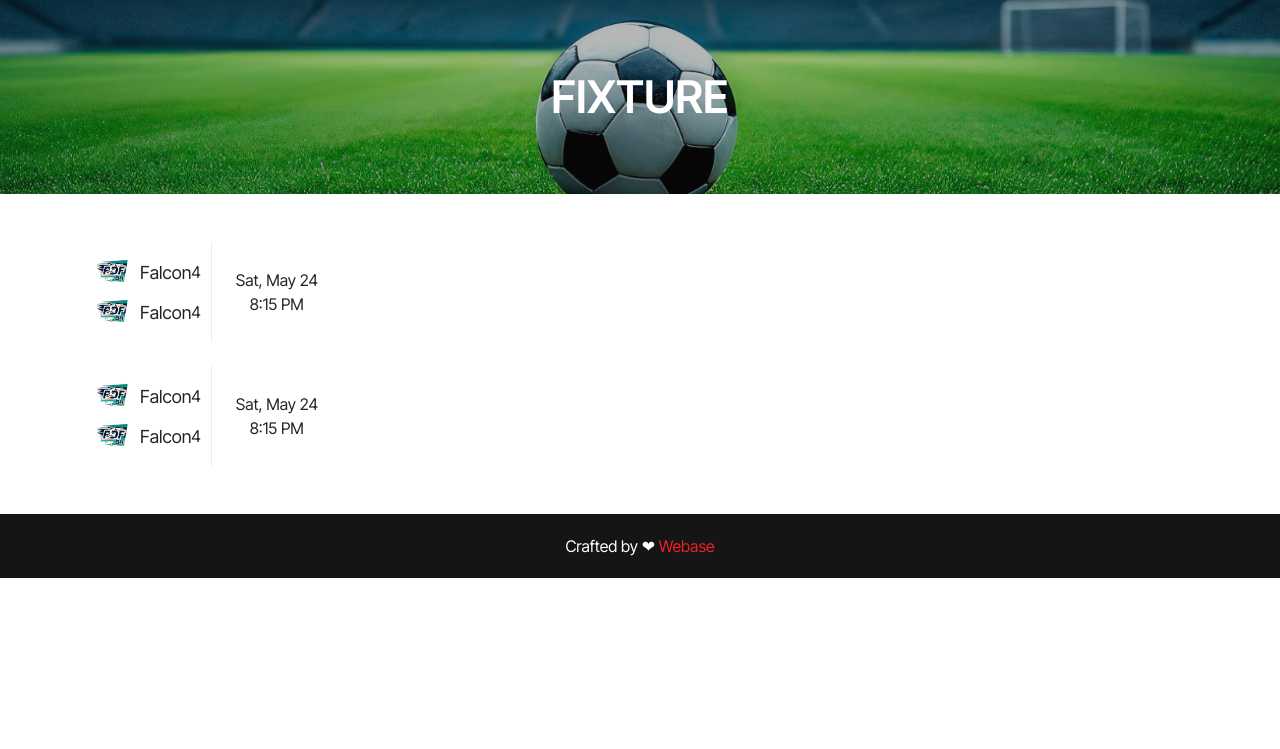
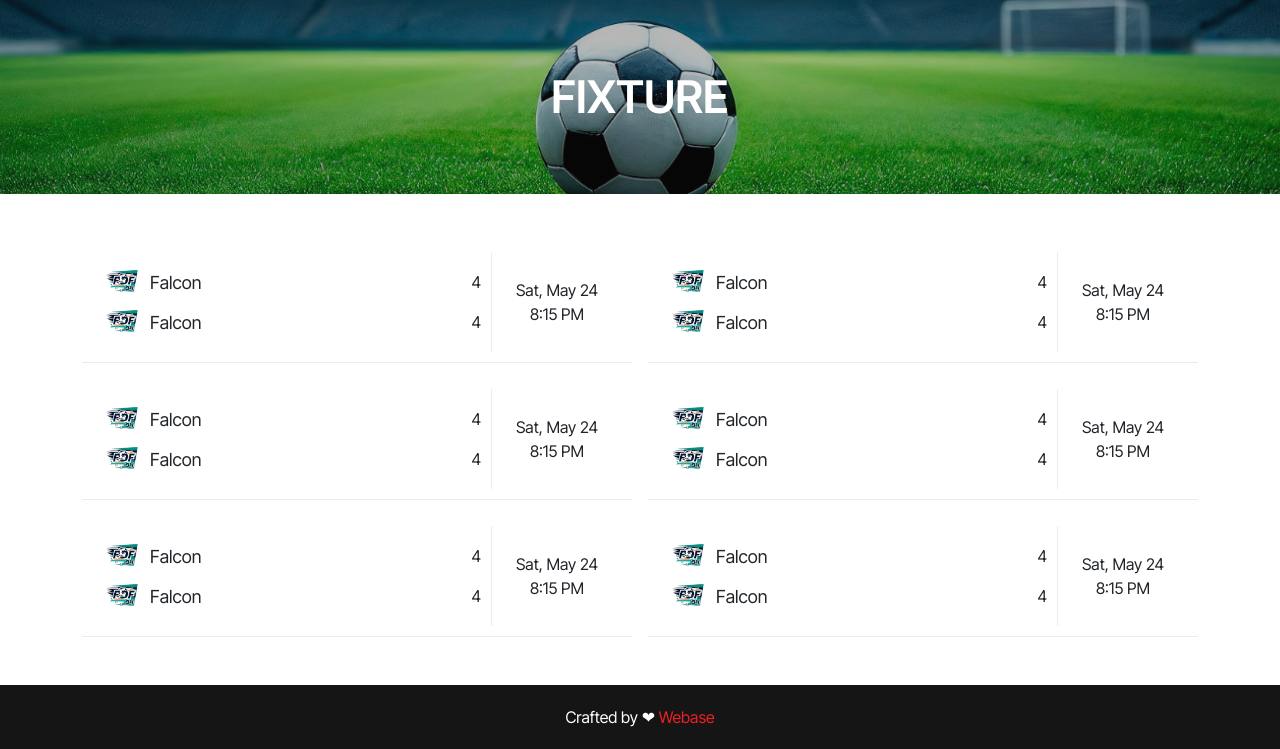
Before and after one commit to coderamit01/Football-Template, a PHP site: page /fixture.php in a window 1280 px wide. Shown: the part 101-850 px from the top of the page. Before the commit the page ends 679 px from the top, so only its background shows below. Run offline with PHP 8.4, Linux system fonts and the light colour scheme.

Commit message:
design fixture card

```diff
--- a/css/style.css
+++ b/css/style.css
@@ -399,6 +399,15 @@ body {
 .fixture-team .goal {
   font-size: 16px;
 }
+.fixture-item > div {
+  padding: 10px;
+  border-bottom: 1px solid #ecebeb;
+}
+.fixture-item > div:hover {
+  background-color: #F9F5F5;
+}
+
+
 /* Footer style  */
 .footer {
   padding: 20px 0;
--- a/fixture.php
+++ b/fixture.php
@@ -7,9 +7,10 @@
   </section>
   <section class="fixture-section py-5">
     <div class="container">
-      <div class="row gap-4">
-        <div class="col-md-6 fixture-card d-flex justity-content-between">
-          <div class="fixture-content gap-2">
+      <div class="fixtures row g-3">
+        <div class="col-md-6 fixture-item">
+          <div class="d-flex align-items-center justify-content-between">
+            <div class="fixture-content gap-2 w-100">
               <div class="fixture-team d-flex align-items-center justify-content-between">
                 <div class="d-flex align-items-center gap-2">
                   <img src="images/4.png" alt="Team Flag">
@@ -30,8 +31,106 @@
               <span>8:15 PM</span>
             </div>
           </div>
-        <div class="col-md-6 fixture-card d-flex justity-content-between">
-          <div class="fixture-content gap-2">
+        </div>
+        <div class="col-md-6 fixture-item">
+          <div class="d-flex align-items-center justify-content-between">
+            <div class="fixture-content gap-2 w-100">
+              <div class="fixture-team d-flex align-items-center justify-content-between">
+                <div class="d-flex align-items-center gap-2">
+                  <img src="images/4.png" alt="Team Flag">
+                  <span class="fx-team-name">Falcon</span>
+                </div>
+                <span class="goal">4</span>
+              </div>
+              <div class="fixture-team d-flex align-items-center justify-content-between">
+                <div class="d-flex align-items-center gap-2">
+                  <img src="images/4.png" alt="Team Flag">
+                  <span class="fx-team-name">Falcon</span>
+                </div>
+                <span class="goal">4</span>
+              </div>
+            </div>
+            <div class="fixture-result d-flex flex-column justify-content-center align-items-center">
+              <span>Sat, May 24</span>
+              <span>8:15 PM</span>
+            </div>
+          </div>
+        </div>
+        <div class="col-md-6 fixture-item">
+          <div class="d-flex align-items-center justify-content-between">
+            <div class="fixture-content gap-2 w-100">
+              <div class="fixture-team d-flex align-items-center justify-content-between">
+                <div class="d-flex align-items-center gap-2">
+                  <img src="images/4.png" alt="Team Flag">
+                  <span class="fx-team-name">Falcon</span>
+                </div>
+                <span class="goal">4</span>
+              </div>
+              <div class="fixture-team d-flex align-items-center justify-content-between">
+                <div class="d-flex align-items-center gap-2">
+                  <img src="images/4.png" alt="Team Flag">
+                  <span class="fx-team-name">Falcon</span>
+                </div>
+                <span class="goal">4</span>
+              </div>
+            </div>
+            <div class="fixture-result d-flex flex-column justify-content-center align-items-center">
+              <span>Sat, May 24</span>
+              <span>8:15 PM</span>
+            </div>
+          </div>
+        </div>
+        <div class="col-md-6 fixture-item">
+          <div class="d-flex align-items-center justify-content-between">
+            <div class="fixture-content gap-2 w-100">
+              <div class="fixture-team d-flex align-items-center justify-content-between">
+                <div class="d-flex align-items-center gap-2">
+                  <img src="images/4.png" alt="Team Flag">
+                  <span class="fx-team-name">Falcon</span>
+                </div>
+                <span class="goal">4</span>
+              </div>
+              <div class="fixture-team d-flex align-items-center justify-content-between">
+                <div class="d-flex align-items-center gap-2">
+                  <img src="images/4.png" alt="Team Flag">
+                  <span class="fx-team-name">Falcon</span>
+                </div>
+                <span class="goal">4</span>
+              </div>
+            </div>
+            <div class="fixture-result d-flex flex-column justify-content-center align-items-center">
+              <span>Sat, May 24</span>
+              <span>8:15 PM</span>
+            </div>
+          </div>
+        </div>
+        <div class="col-md-6 fixture-item">
+          <div class="d-flex align-items-center justify-content-between">
+            <div class="fixture-content gap-2 w-100">
+              <div class="fixture-team d-flex align-items-center justify-content-between">
+                <div class="d-flex align-items-center gap-2">
+                  <img src="images/4.png" alt="Team Flag">
+                  <span class="fx-team-name">Falcon</span>
+                </div>
+                <span class="goal">4</span>
+              </div>
+              <div class="fixture-team d-flex align-items-center justify-content-between">
+                <div class="d-flex align-items-center gap-2">
+                  <img src="images/4.png" alt="Team Flag">
+                  <span class="fx-team-name">Falcon</span>
+                </div>
+                <span class="goal">4</span>
+              </div>
+            </div>
+            <div class="fixture-result d-flex flex-column justify-content-center align-items-center">
+              <span>Sat, May 24</span>
+              <span>8:15 PM</span>
+            </div>
+          </div>
+        </div>
+        <div class="col-md-6 fixture-item">
+          <div class="d-flex align-items-center justify-content-between">
+            <div class="fixture-content gap-2 w-100">
               <div class="fixture-team d-flex align-items-center justify-content-between">
                 <div class="d-flex align-items-center gap-2">
                   <img src="images/4.png" alt="Team Flag">
@@ -54,6 +153,7 @@
           </div>
         </div>
       </div>
+    </div>
   </section>
 </main>
 <?php require_once('footer.php'); ?>
```
Lines whose indentation alone changed are shown as unchanged.
